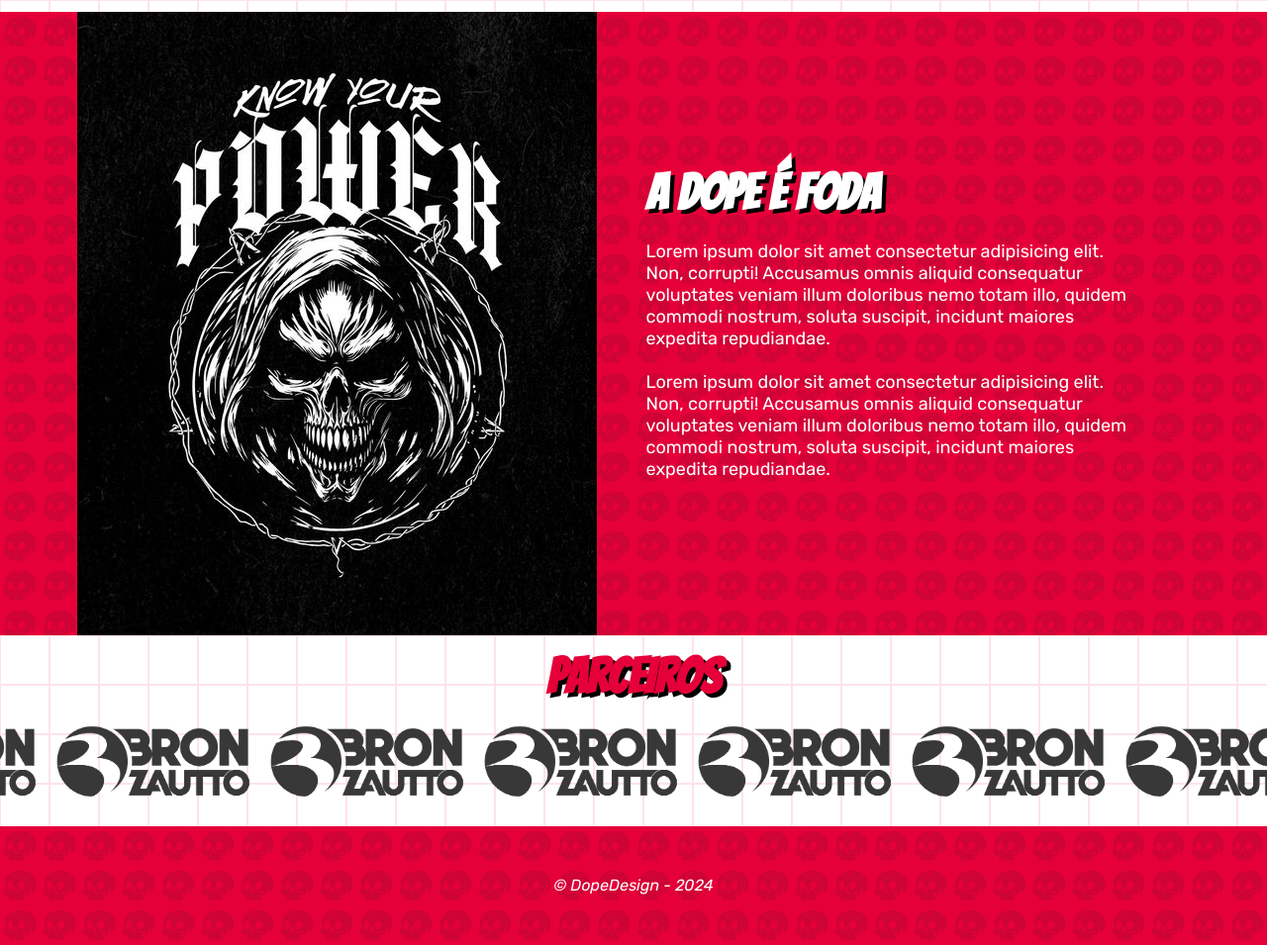
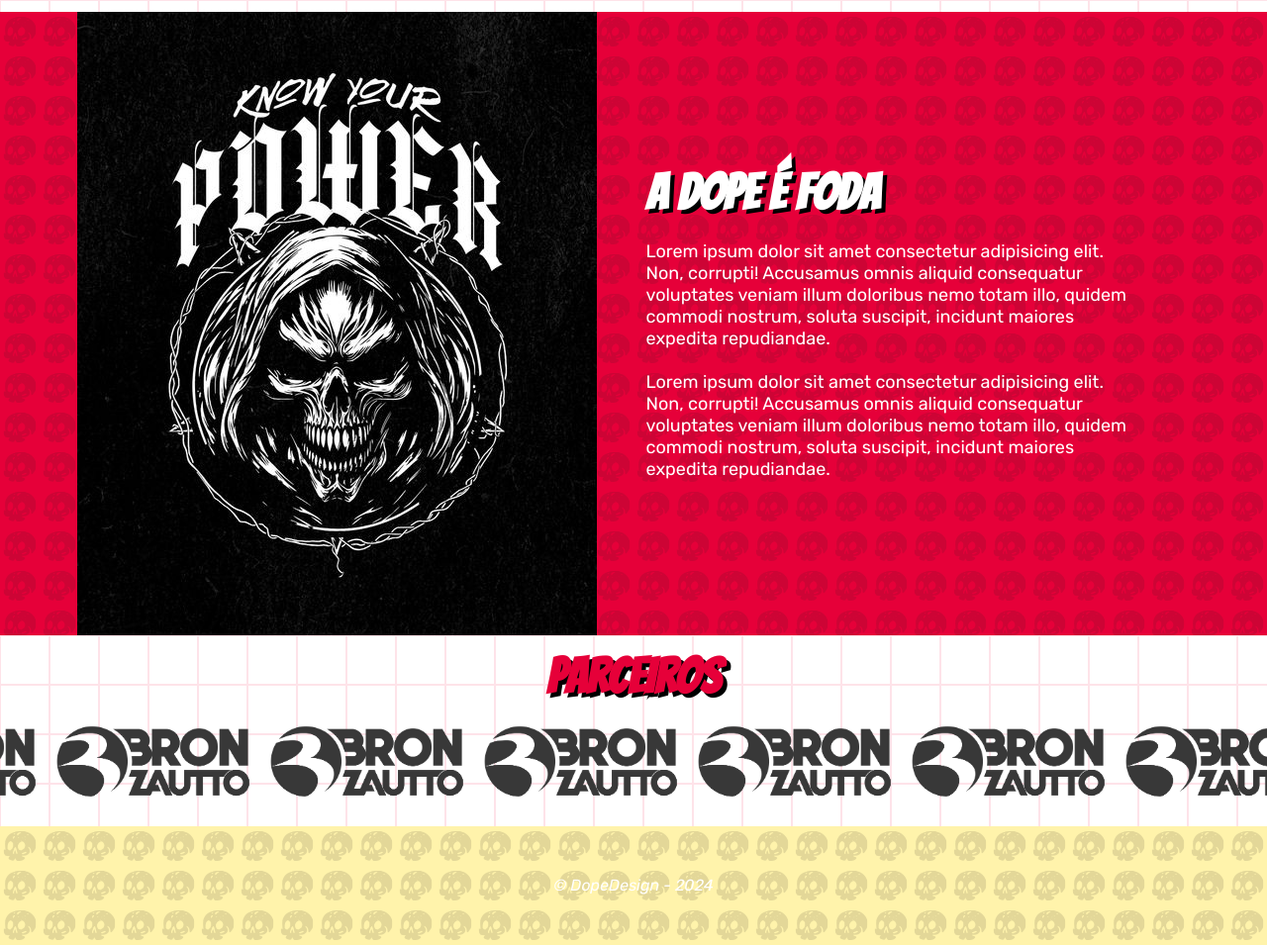
Before and after one commit to FoxxxDie/dopedesign, a plain HTML site: page index.html in a window 1280 px wide. Shown: the part 1442-2397 px from the top of the page at 99% size. Drawn offline with nearby package versions, Linux system fonts and the light colour scheme.

Commit message:
Update style.css

```diff
--- a/style.css
+++ b/style.css
@@ -604,7 +604,7 @@ section#about {
 
 /*footer*/
 footer {
-    background-color: #e60039;
+    background-color: #fff3ab;
     height: 120px;
     background-image: url(bgreticula.png);
     background-attachment: fixed;
```
